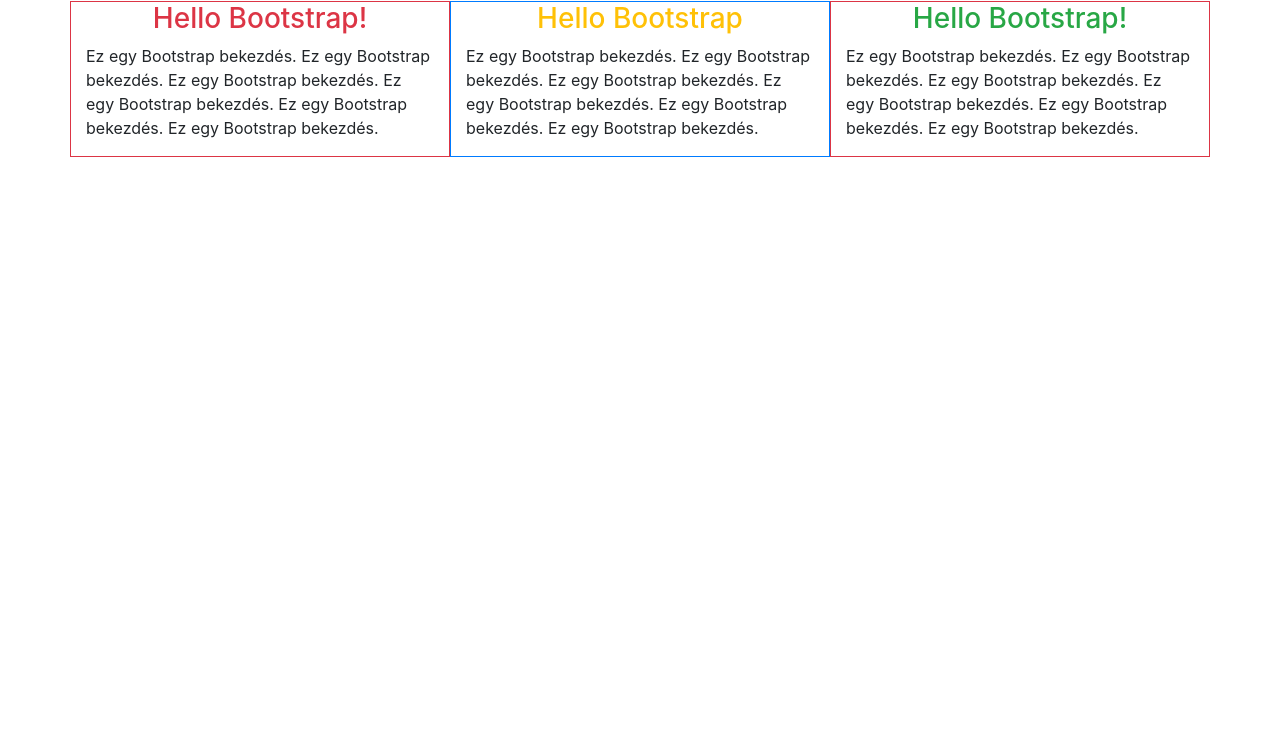
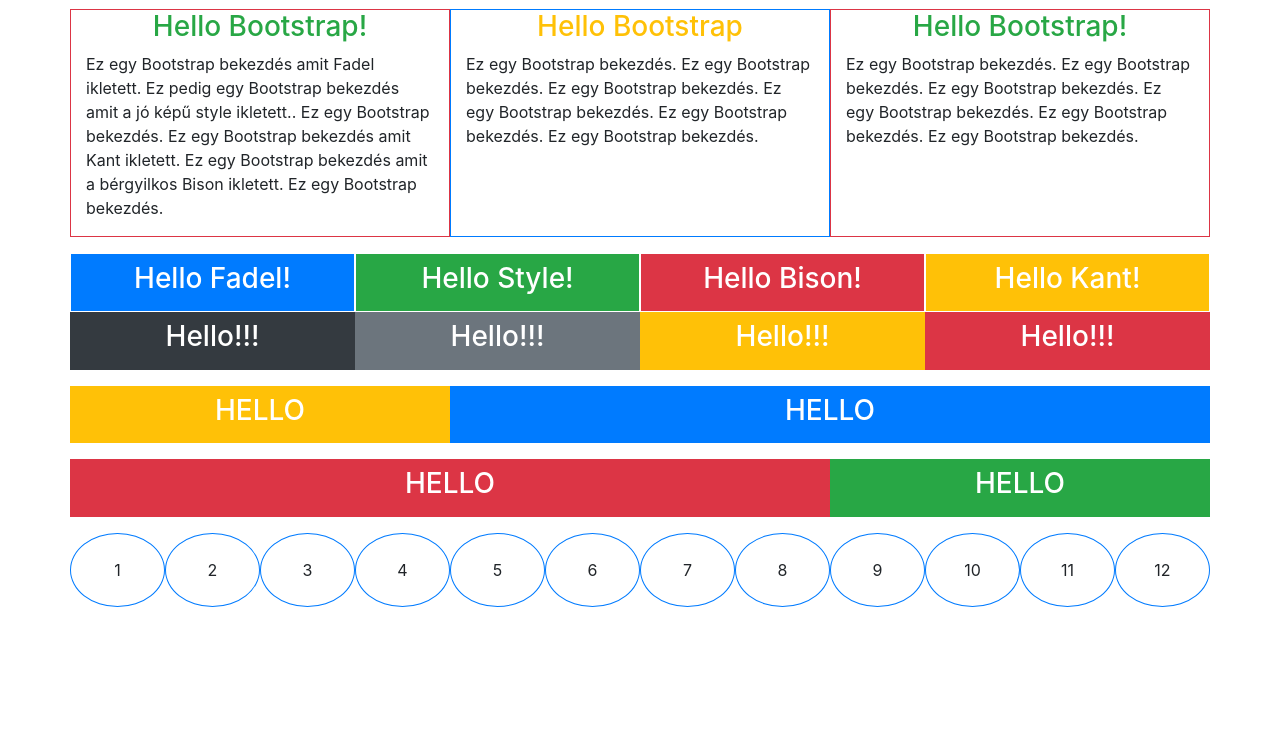
Before and after one commit to szilvagyitamara/HTML-CSS-2, a plain HTML site: page bootstrap2.0.1.html in a window 1280 px wide. Shown: the part 55-800 px from the top of the page. Drawn offline with nearby package versions, Linux system fonts and the light colour scheme.

Commit message:
Add files via upload

```diff
--- a/bootstrap2.0.1.html
+++ b/bootstrap2.0.1.html
@@ -11,11 +11,11 @@
 <body>
     <h1 class="text-center">Hello Bootstrap!</h1>
     <div class="container">
-        <div class="row">
+        <div class="row mt-3">
             <div class="col-sm-12 col-md-4 border border-danger">
-                <h3 class="text-center text-danger">Hello Bootstrap!</h3>
-                <p>Ez egy Bootstrap bekezdés. Ez egy Bootstrap bekezdés. Ez egy Bootstrap bekezdés. Ez egy Bootstrap
-                    bekezdés. Ez egy Bootstrap bekezdés. Ez egy Bootstrap bekezdés.</p>
+                <h3 class="text-center text-success ">Hello Bootstrap!</h3>
+                <p>Ez egy Bootstrap bekezdés amit Fadel ikletett. Ez pedig egy Bootstrap bekezdés amit a jó képű style ikletett.. Ez egy Bootstrap bekezdés. Ez egy Bootstrap
+                    bekezdés amit Kant ikletett. Ez egy Bootstrap bekezdés amit a bérgyilkos Bison ikletett. Ez egy Bootstrap bekezdés.</p>
             </div>
             <div class="col-sm-12 col-md-4 border border-primary">
                 <h3 class="text-center text-warning">Hello Bootstrap</h3>
@@ -29,6 +29,41 @@
                     bekezdés. Ez egy Bootstrap bekezdés. Ez egy Bootstrap bekezdés.</p>
             </div>
 
+
+        </div>
+        <div class="row mt-3">
+            <div class="col-md-6 col-lg-3 bg-primary text-white text-center p-2 border border-white"><h3>Hello Fadel!</h3></div>
+            <div class="col-md-6 col-lg-3 bg-success text-white text-center p-2 border border-white"><h3>Hello Style!</h3></div>
+            <div class="col-md-6 col-lg-3 bg-danger text-white text-center p-2 border border-white"><h3>Hello Bison!</h3></div>
+            <div class="col-md-6 col-lg-3 bg-warning text-white text-center p-2 border border-white"><h3>Hello Kant!</h3></div>
+        </div>
+        <div class="row">
+            <div class="col-12 col-md-6 col-lg-3 bg-dark text-white text-center p-2"><h3>Hello!!!</h3></div>
+            <div class="col-12 col-md-6 col-lg-3 bg-secondary text-white text-center p-2"><h3>Hello!!!</h3></div>
+            <div class="col-12 col-md-6 col-lg-3 bg-warning text-white text-center p-2"><h3>Hello!!!</h3></div>
+            <div class="col-12 col-md-6 col-lg-3 bg-danger text-white text-center p-2"><h3>Hello!!!</h3></div>
+        </div>
+        <div class="row my-3">
+            <div class="col-md-4 bg-warning text-white text-center p-2"><h3>HELLO</h3></div>
+            <div class="col-md-8 bg-primary text-white text-center p-2"><h3>HELLO</h3></div>
+        </div>
+        <div class="row my-3">
+            <div class="col-md-8 bg-danger text-white text-center p-2"><h3>HELLO</h3></div>
+            <div class="col-md-4 bg-success text-white text-center p-2"><h3>HELLO</h3></div>
+        </div>
+        <div class="row my-3">
+            <div class="col-md-1 text-center border border-primary rounded-circle py-4 px-4">1</div>
+            <div class="col-md-1 text-center border border-primary rounded-circle py-4 px-4">2</div>
+            <div class="col-md-1 text-center border border-primary rounded-circle py-4 px-4">3</div>
+            <div class="col-md-1 text-center border border-primary rounded-circle py-4 px-4">4</div>
+            <div class="col-md-1 text-center border border-primary rounded-circle py-4 px-4">5</div>
+            <div class="col-md-1 text-center border border-primary rounded-circle py-4 px-4">6</div>
+            <div class="col-md-1 text-center border border-primary rounded-circle py-4 px-4">7</div>
+            <div class="col-md-1 text-center border border-primary rounded-circle py-4 px-4">8</div>
+            <div class="col-md-1 text-center border border-primary rounded-circle py-4 px-4">9</div>
+            <div class="col-md-1 text-center border border-primary rounded-circle py-4 px-4">10</div>
+            <div class="col-md-1 text-center border border-primary rounded-circle py-4 px-4">11</div>
+            <div class="col-md-1 text-center border border-primary rounded-circle py-4 px-4">12</div>
         </div>
     </div>
 </body>
```
